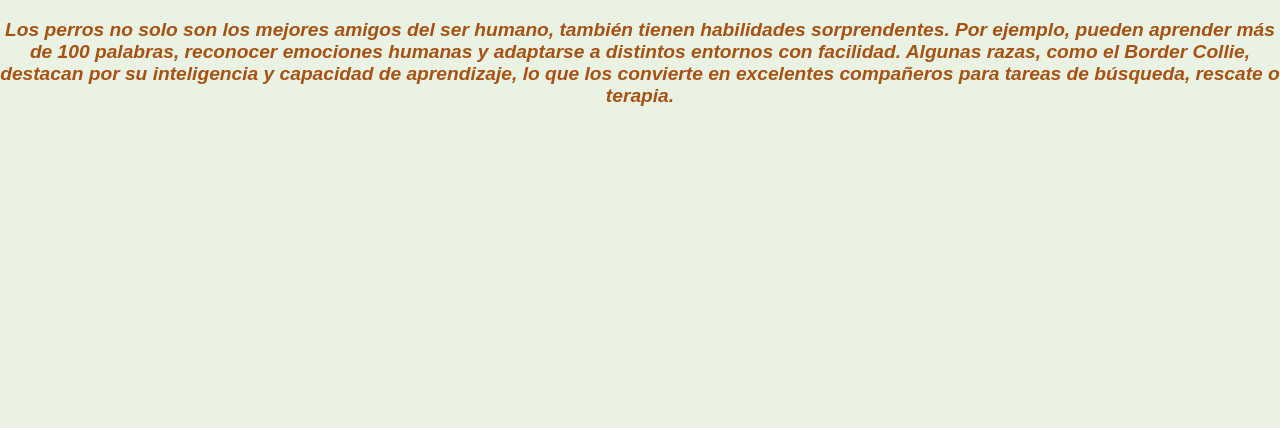
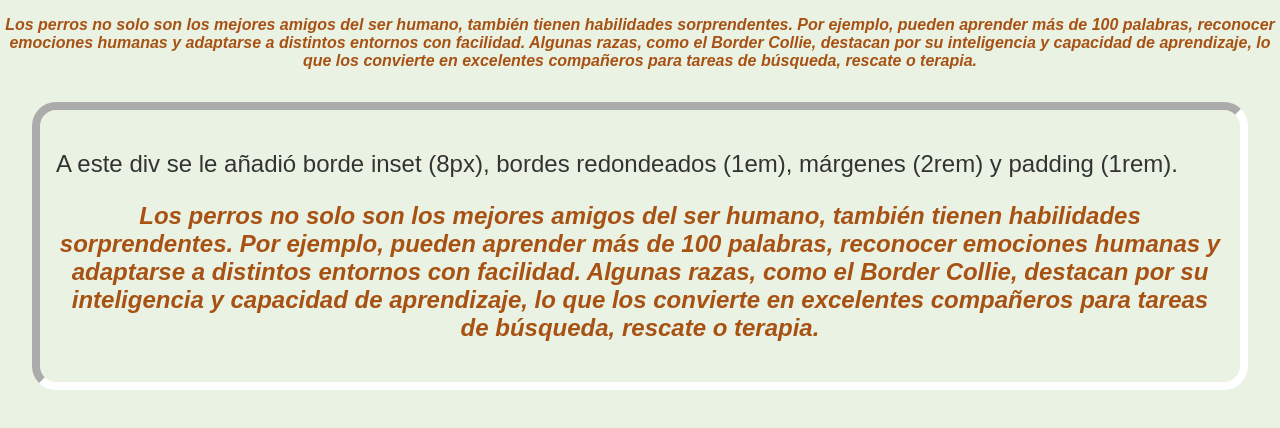
Before and after one commit to Dev-Leandr0/ProT1_AlegreLeandro, a plain HTML site: page index.html in a window 1280 px wide. Drawn offline with Linux system fonts and the light colour scheme.

Commit message:
Se agregó el div estilo-perros y se aplicaron cambios de estilo en CSS.

```diff
--- a/css/miestilo.css
+++ b/css/miestilo.css
@@ -6,9 +6,16 @@ body {
   padding: 0;
 }
 
-p {
-  font-size: 1.2em;
+.info-perros {
   text-align: center;
   font-style: italic;
   font-weight: bold;
 }
+
+.estilo-perros {
+  font-size: 1.5em;
+  border: white 8px inset;
+  border-radius: 1em;
+  margin: 2rem 2rem;
+  padding: 1rem;
+}
--- a/index.html
+++ b/index.html
@@ -6,7 +6,7 @@
   <meta name="viewport" content="width=device-width, initial-scale=1.0">
   <title>Principal</title>
   <style>
-    p {
+    .info-perros {
       color: #a75113;
     }
   </style>
@@ -20,12 +20,24 @@
 
   </header>
   <main>
-    <p>
+    <p class="info-perros">
       Los perros no solo son los mejores amigos del ser humano, también tienen habilidades sorprendentes. Por ejemplo,
       pueden aprender más de 100 palabras, reconocer emociones humanas y adaptarse a distintos entornos con facilidad.
       Algunas razas, como el Border Collie, destacan por su inteligencia y capacidad de aprendizaje, lo que los
       convierte en excelentes compañeros para tareas de búsqueda, rescate o terapia.
     </p>
+
+    <div class="estilo-perros">
+      <p>A este div se le añadió borde inset (8px), bordes redondeados (1em), márgenes (2rem) y padding (1rem).
+      </p>
+      <p class="info-perros">
+        Los perros no solo son los mejores amigos del ser humano, también tienen habilidades sorprendentes. Por ejemplo,
+        pueden aprender más de 100 palabras, reconocer emociones humanas y adaptarse a distintos entornos con facilidad.
+        Algunas razas, como el Border Collie, destacan por su inteligencia y capacidad de aprendizaje, lo que los
+        convierte en excelentes compañeros para tareas de búsqueda, rescate o terapia.
+      </p>
+    </div>
+
   </main>
   <footer>
 
```
